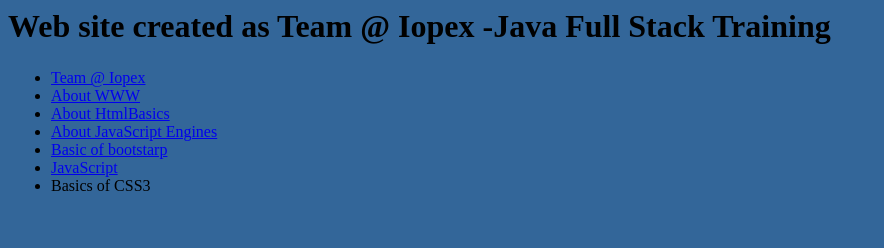
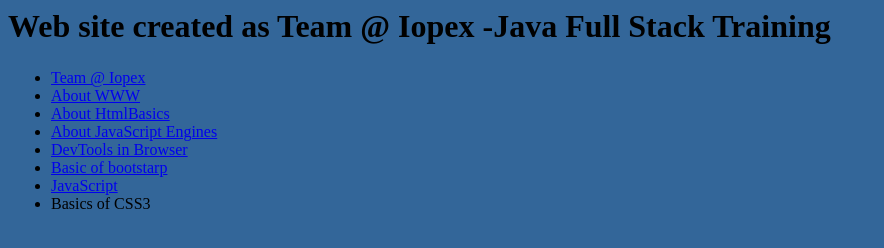
Before and after one commit to varnant/mywebsite, a plain HTML site: page index.html in a window 1280 px wide. Shown: the whole page, without its empty margins (0-884 px from the left). Drawn offline with Linux system fonts and the light colour scheme.

Commit message:
Update index.html

```diff
--- a/index.html
+++ b/index.html
@@ -14,7 +14,8 @@
 <li><a href="team.html">Team @ Iopex</a></li>
 <li><a href="mywww.html">About WWW</a></li>
             <li><a href="htmlbasics.html">About HtmlBasics</a></li>
-<li><a href="JSEngines.html">About JavaScript Engines</a></li>
+        <li><a href="JSEngines.html">About JavaScript Engines</a></li>
+            <li><a href="DevTools.html">DevTools in Browser</a></li>
 
             <li><a href="bootstarp.html">Basic of bootstarp</a></li>
             <li><a href="javascript.html">JavaScript</a></li>
```
